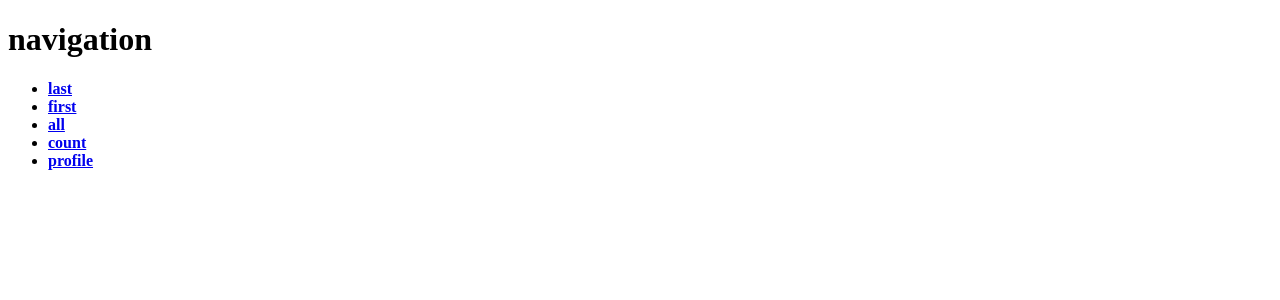
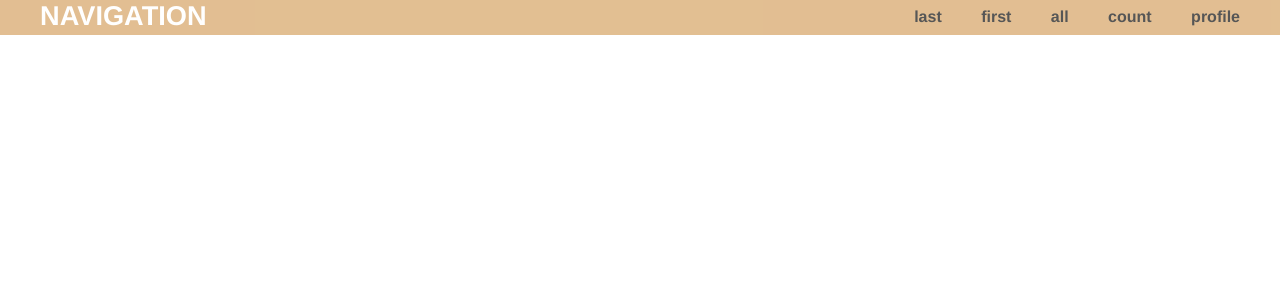
Before and after one commit to razzerone/user_counter, a Flask app: page / in a window 1280 px wide. Shown: the top 300 px of the page. Run offline with Flask 2, Linux system fonts and the light colour scheme; the visitor is signed in with stand-in values (Sample User, id 1).

Commit message:
absolutelyworking sign in and sign up process

```diff
--- a/app.py
+++ b/app.py
@@ -1,5 +1,5 @@
-from flask import request, session, render_template
-from flask_login import login_required, UserMixin, login_user
+from flask import request, session, render_template, redirect, url_for
+from flask_login import login_required, UserMixin, login_user, current_user
 
 from werkzeug.security import generate_password_hash, check_password_hash
 import secrets
@@ -23,6 +23,7 @@ user_counter = UserCounter(repo)
 user_repo = UsersRepo()
 db = SqliteDatabase('data.db')
 login_manager = LoginManager(app)
+login_manager.init_app(app)
 login_manager.login_view = 'login'
 
 
@@ -42,6 +43,8 @@ def counter():
 
 @app.route('/login', methods=['post', 'get'])
 def login():
+    if current_user.is_authenticated:
+        return render_template('login_for_authenticated.html')
     message = ''
     if request.method == 'POST':
         print(request.form)
@@ -52,7 +55,7 @@ def login():
 
         if check_password_hash(password_, password):
             login_user(User(i, username, password))
-            message = 'login succesful'
+            return redirect(url_for('counter'))
         else:
             message = "login unsuccessful"
 
@@ -102,6 +105,11 @@ def aaaa():
 
 
 @login_manager.user_loader
+def load_user(id_):
+    ids, login, psw = user_repo.get_user_by_id(int(id_))
+    return User(ids, psw, login)
+
+
 class User(UserMixin):
     def __init__(self, id, login, password, active=True):
         self.id = id
@@ -109,27 +117,27 @@ class User(UserMixin):
         self.login = login
         self.active = active
 
-    def is_active(self):
-        # Here you should write whatever the code is
-        # that checks the database if your user is active
-        return self.active
-
-    def is_anonymous(self):
-        return False
-
-    def is_authenticated(self):
-        return True
-
-    def get_id(self):
-        return (self.id)
+    # def is_active(self):
+    #     # Here you should write whatever the code is
+    #     # that checks the database if your user is active
+    #     return self.active
+    #
+    # def is_anonymous(self):
+    #     return False
+    #
+    # def is_authenticated(self):
+    #     return True
+    #
+    # def get_id(self):
+    #     return self.id
 
 
-@login_manager.user_loader
-def load_user(id):
-    # 1. Fetch against the database a user by `id`
-    # 2. Create a new object of `User` class and return it.
-    _, login, hash = user_repo.get_user_by_id(id)
-    return User(id, login, hash)
+# @login_manager.user_loader
+# def load_user(id):
+#     # 1. Fetch against the database a user by `id`
+#     # 2. Create a new object of `User` class and return it.
+#     _, login, hash = user_repo.get_user_by_id(id)
+#     return User(id, login, hash)
 
 
 if __name__ == '__main__':
--- /dev/null
+++ b/static/main.css
@@ -0,0 +1,76 @@
+body {
+  margin: 0;
+  padding: 0;
+  font-family: "Helvetica Neue", Helvetica, Arial, sans-serif;
+  color: #444;
+}
+/*
+ * Formatting the header area
+ */
+header {
+  background-color: #DFB887;
+  height: 35px;
+  width: 100%;
+  opacity: .9;
+  margin-bottom: 10px;
+}
+header h1.logo {
+  margin: 0;
+  font-size: 1.7em;
+  color: #fff;
+  text-transform: uppercase;
+  float: left;
+}
+header h1.logo:hover {
+  color: #fff;
+  text-decoration: none;
+}
+/*
+ * Centering the body content
+ */
+.container {
+  width: 1200px;
+  margin: 0 auto;
+}
+div.home {
+  padding: 10px 0 30px 0;
+  background-color: #E6E6FA;
+  -webkit-border-radius: 6px;
+     -moz-border-radius: 6px;
+          border-radius: 6px;
+}
+div.about {
+  padding: 10px 0 30px 0;
+  background-color: #E6E6FA;
+  -webkit-border-radius: 6px;
+     -moz-border-radius: 6px;
+          border-radius: 6px;
+}
+h2 {
+  font-size: 3em;
+  margin-top: 40px;
+  text-align: center;
+  letter-spacing: -2px;
+}
+h3 {
+  font-size: 1.7em;
+  font-weight: 100;
+  margin-top: 30px;
+  text-align: center;
+  letter-spacing: -1px;
+  color: #999;
+}
+.menu {
+  float: right;
+  margin-top: 8px;
+}
+.menu li {
+  display: inline;
+}
+.menu li + li {
+  margin-left: 35px;
+}
+.menu li a {
+  color: #444;
+  text-decoration: none;
+}
--- a/templates/layout.html
+++ b/templates/layout.html
@@ -2,6 +2,7 @@
 <html>
 <body>
 <header>
+    <link rel="stylesheet" href='/static/main.css'/>
     <div class="container">
         <h1 class="logo">navigation</h1>
         <strong>
--- a/templates/login.html
+++ b/templates/login.html
@@ -1,6 +1,7 @@
 <html>
 <head>
     <title>Login page</title>
+    <link rel="stylesheet" href='/static/main.css'/>
     <meta name="viewport" content="width=device-width, initial-scale=1.0">
 </head>
 <body>
--- a/templates/signup.html
+++ b/templates/signup.html
@@ -1,3 +1,4 @@
+<link rel="stylesheet" href='/static/main.css'/>
 <form name="signup" action="{{ url_for('validate') }}" method="post">
     <div class="container">
         <h1>Register</h1>
--- a/templates/view.html
+++ b/templates/view.html
@@ -1,3 +1,4 @@
+<link rel="stylesheet" href='/static/main.css'/>
 <html>
 <head>
     {% for your_list_element in list %}
```
